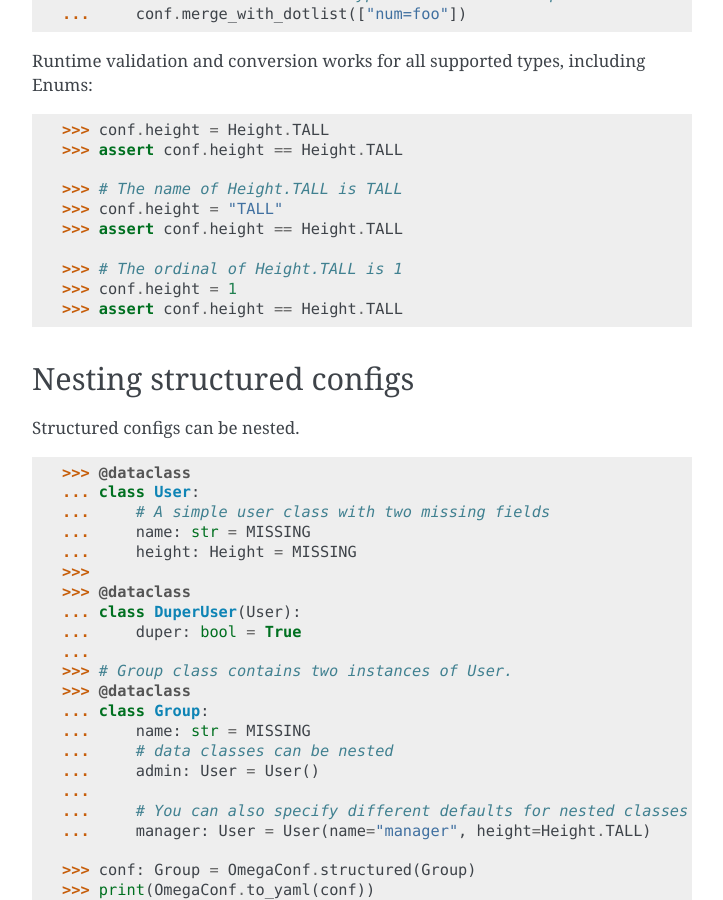
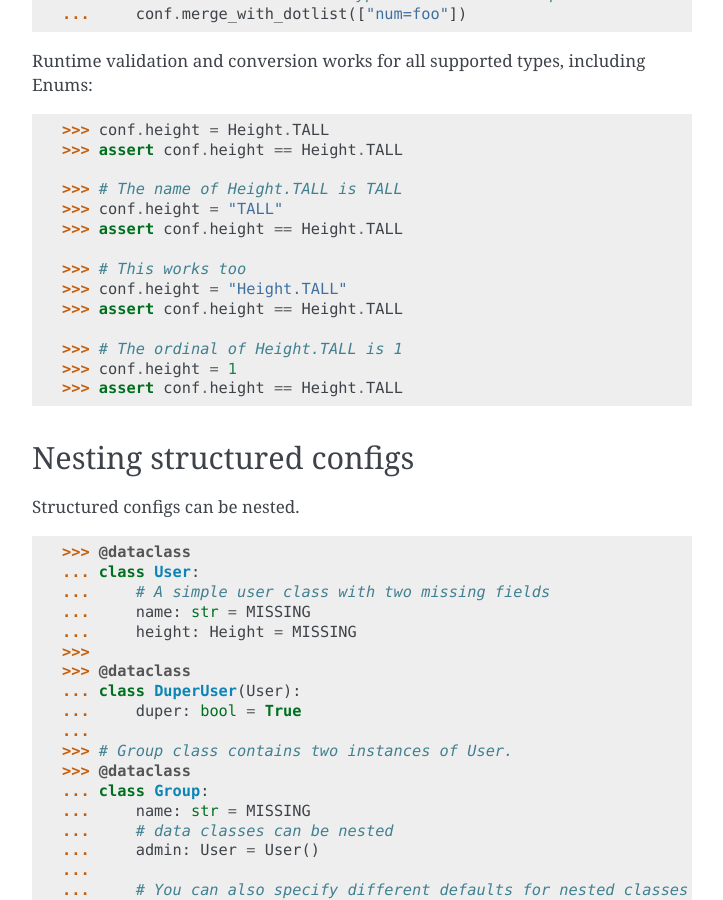
Before and after one commit to omry/omegaconf, a Sphinx documentation site: the page built from docs/source/structured_config.rst, in a window 1280 px wide and 900 px high, scrolled down 2540 px. Shown: the whole window, without its empty margins (388-1111 px from the left). Built offline with Sphinx 7.4.7, drawn with Linux system fonts in a browser that asks for light colours.

Commit message:
add doc on conversion to enum from qualified string

```diff
--- a/docs/source/structured_config.rst
+++ b/docs/source/structured_config.rst
@@ -140,6 +140,10 @@ Runtime validation and conversion works for all supported types, including Enums
 
     >>> # The name of Height.TALL is TALL
     >>> conf.height = "TALL"
+    >>> assert conf.height == Height.TALL
+
+    >>> # This works too
+    >>> conf.height = "Height.TALL"
     >>> assert conf.height == Height.TALL
 
     >>> # The ordinal of Height.TALL is 1
```
